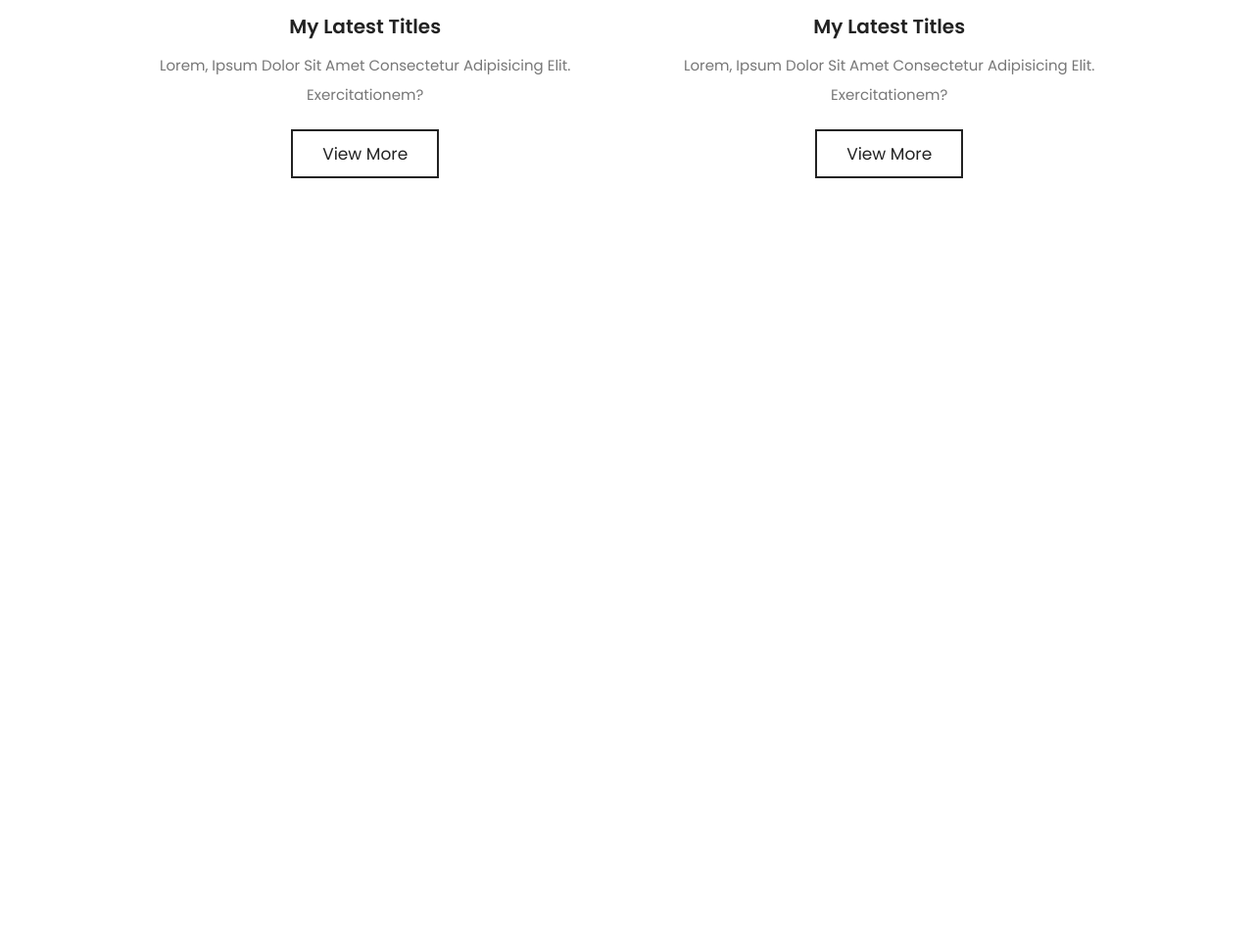
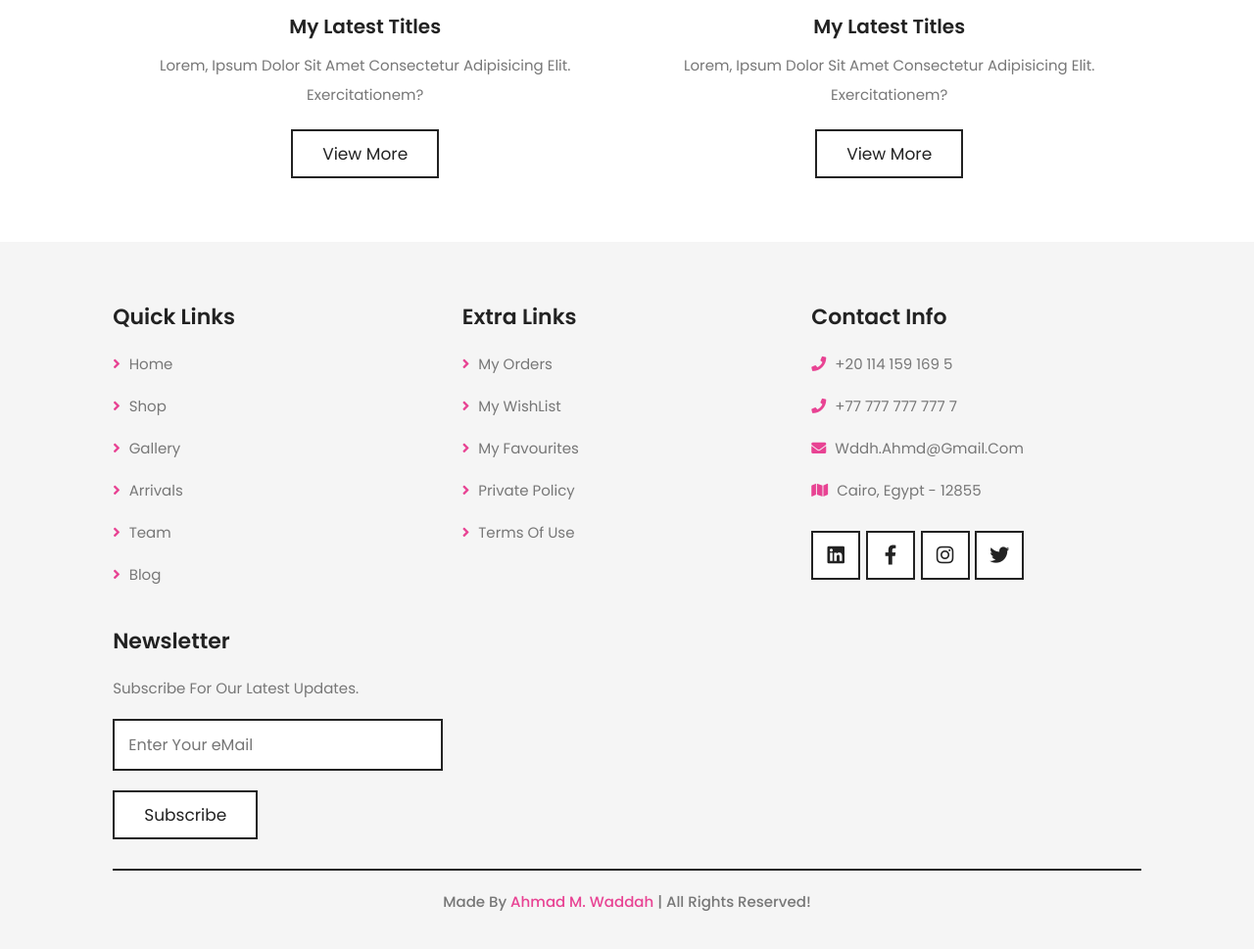
Before and after one commit to AhmadMWaddah/Cosmetic-Template, a plain HTML site: page index.html in a window 1280 px wide. Shown: the part 6256-7225 px from the top of the page at 98% size. Before the commit the page ends 6503 px from the top, so only its background shows below. Drawn offline with nearby package versions, Linux system fonts and the light colour scheme; some packages are replaced by stand-ins of ours; a script that the page names is missing.

Commit message:
Footer Partition
Added Footer Partition and also small refactor in Resets To Add Some Styles Into Footer as Same As Section - Also Made Copyrights Partition.

```diff
--- a/Assets/Styles/Sass/_Home/_Home.sass
+++ b/Assets/Styles/Sass/_Home/_Home.sass
@@ -33,3 +33,6 @@
 
 /* =------= Blogs Partition =---= */
 @import "_Snips/_Blogs.sass"
+
+/* =------= Footer Partition =---= */
+@import "_Snips/_Footer.sass"
--- /dev/null
+++ b/Assets/Styles/Sass/_Home/_Snips/_Footer.sass
@@ -0,0 +1,79 @@
+.footer
+	background: $lightBgColor
+
+	.box__container
+		@include grid(25rem)
+
+		.box
+
+			h3
+				font-size: 2.2rem
+				color: $darkColor
+				padding: 1rem 0
+
+			p
+				font-size: 1.5rem
+				color: $lightTextColor
+				padding: 1rem 0
+
+				i
+					padding-right: 0.5rem
+					color: $mainColor
+
+			.link
+				padding: 1rem 0
+				display: block
+				font-size: 1.5rem
+				color: $lightTextColor
+
+				i
+					padding-right: 0.5rem
+					color: $mainColor
+
+				&:hover
+					color: $mainColor
+
+					i
+						padding-right: 1.5rem
+
+			.share
+				margin-top: 2rem
+
+				a
+					height: 5rem
+					width: 5rem
+					line-height: 4.5rem
+					text-align: center
+					color: $darkColor
+					background: $whiteColor
+					font-size: 2rem
+					margin-right: 0.3rem
+					border: $baseBorder
+
+					&:hover
+						background: $mainColor
+						color: $whiteColor
+
+			form
+
+				.email
+					width: 100%
+					border: $baseBorder
+					padding: 1.2rem 1.4rem
+					font-size: 1.6rem
+					color: $lightTextColor
+					text-transform: none
+					margin: 1rem 0
+
+	.copyrights
+		font-size: 1.5rem
+		text-align: center
+		margin-top: 3rem
+		padding: 1rem
+		padding-top: 2rem
+		border-top: $baseBorder
+		color: $lightTextColor
+		font-weight: 500
+
+		span
+			color: $mainColor
--- a/Assets/Styles/Sass/_Utils/_Resets.sass
+++ b/Assets/Styles/Sass/_Utils/_Resets.sass
@@ -27,7 +27,7 @@ html
 	@include respond-to($smallBreakPoint)
 		font-size: 50%
 
-section
+section, footer
 	padding: 5rem 9%
 
 	@include respond-to($tabletBreakPoint)
--- a/index.html
+++ b/index.html
@@ -911,8 +911,103 @@
 
 
 	<!-- =--------------------------------------= Start Footer Partition =------------------= -->
-	<footer class="footer">
+	<footer class="footer" id="footer">
+		<div class="box__container">
 
+			<div class="box">
+				<h3>Quick Links</h3>
+				<a href="#home" class="link">
+					<i class="fas fa-angle-right"></i>
+					Home
+				</a>
+				<a href="#shop" class="link">
+					<i class="fas fa-angle-right"></i>
+					Shop
+				</a>
+				<a href="#gallery" class="link">
+					<i class="fas fa-angle-right"></i>
+					Gallery
+				</a>
+				<a href="#arrivals" class="link">
+					<i class="fas fa-angle-right"></i>
+					Arrivals
+				</a>
+				<a href="#team" class="link">
+					<i class="fas fa-angle-right"></i>
+					Team
+				</a>
+				<a href="#blog" class="link">
+					<i class="fas fa-angle-right"></i>
+					Blog
+				</a>
+			</div>
+
+			<div class="box">
+				<h3>Extra Links</h3>
+				<a href="#" class="link">
+					<i class="fas fa-angle-right"></i>
+					My Orders
+				</a>
+				<a href="#" class="link">
+					<i class="fas fa-angle-right"></i>
+					My WishList
+				</a>
+				<a href="#" class="link">
+					<i class="fas fa-angle-right"></i>
+					My Favourites
+				</a>
+				<a href="#" class="link">
+					<i class="fas fa-angle-right"></i>
+					Private Policy
+				</a>
+				<a href="#" class="link">
+					<i class="fas fa-angle-right"></i>
+					Terms Of Use
+				</a>
+			</div>
+
+			<div class="box">
+				<h3>Contact Info</h3>
+				<p>
+					<i class="fas fa-phone"></i>
+					+20 114 159 169 5
+				</p>
+				<p>
+					<i class="fas fa-phone"></i>
+					+77 777 777 777 7
+				</p>
+				<p>
+					<i class="fas fa-envelope"></i>
+					wddh.ahmd@gmail.com
+				</p>
+				<p>
+					<i class="fas fa-map"></i>
+					Cairo, Egypt - 12855
+				</p>
+				<div class="share">
+					<a href="#" class="fab fa-linkedin"></a>
+					<a href="#" class="fab fa-facebook-f"></a>
+					<a href="#" class="fab fa-instagram"></a>
+					<a href="#" class="fab fa-twitter"></a>
+				</div>
+			</div>
+
+			<div class="box">
+				<h3>Newsletter</h3>
+				<p>Subscribe for our latest updates.</p>
+				<form action="#">
+					<input type="email" class="email" placeholder="Enter Your eMail" />
+					<input type="submit" value="Subscribe" class="btn" />
+				</form>
+			</div>
+
+		</div>
+
+		<div class="copyrights">
+			Made By
+			<span>Ahmad M. Waddah</span> |
+			All Rights Reserved!
+		</div>
 	</footer>
 	<!-- =--------------------------------------= End Footer Partition =------------------= -->
 
```
Also changed, not shown: Assets/Styles/Css/Styles.css.
